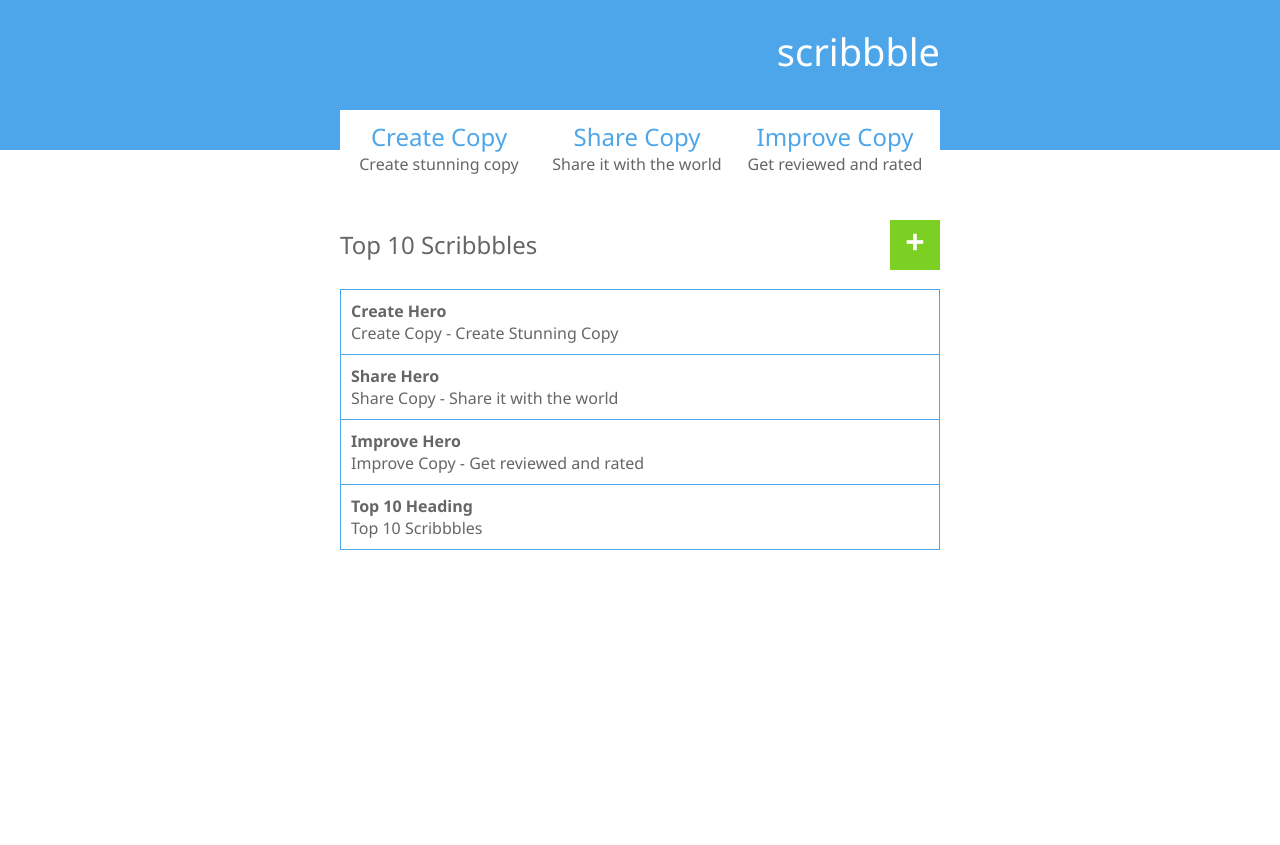
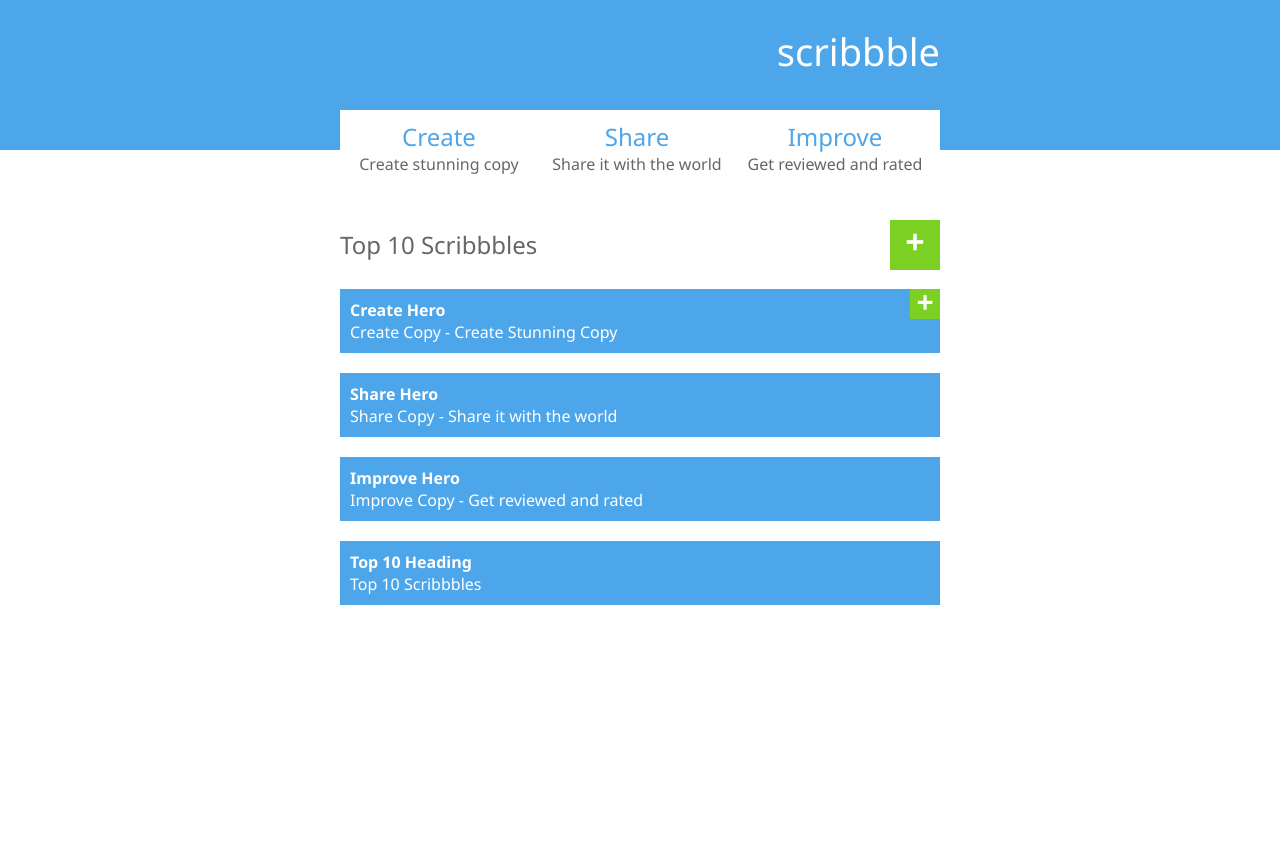
Before and after one commit to omgaz/scribbble, a web app: file public/index.html in a window 1280 px wide. Shown: the top 845 px of the page. Run offline with its HTML, style and script files only (its server is not run), Linux system fonts and the light colour scheme.

Commit message:
Updated styles and improved copy

```diff
--- a/public/css/style.css
+++ b/public/css/style.css
@@ -111,13 +111,17 @@ ul.copy10 {
 
 ul.copy10 > li {
   padding: 10px;
-  border-left: 1px solid #4EA6EA;
-  border-right: 1px solid #4EA6EA;
-  border-bottom: 1px solid #4EA6EA;
+  margin: 20px 0;
+  background-color: #4EA6EA;
+  color: white;
+  position: relative;
 }
 
-ul.copy10 > li:first-child {
-  border-top: 1px solid #4EA6EA;
+ul.copy10 > li a.add {
+  height: 30px;
+  width: 30px;
+  font-size: 30px;
+  line-height: 25px;
 }
 
 footer {
--- a/public/index.html
+++ b/public/index.html
@@ -12,15 +12,15 @@
 
       <section class="heroes">
         <div class="hero">
-          <h2>Create Copy</h2>
+          <h2>Create</h2>
           Create stunning copy
         </div>
         <div class="hero">
-          <h2>Share Copy</h2>
+          <h2>Share</h2>
           Share it with the world
         </div>
         <div class="hero">
-          <h2>Improve Copy</h2>
+          <h2>Improve</h2>
           Get reviewed and rated
         </div>
       </section>
@@ -32,6 +32,7 @@
           <li>
             <h4>Create Hero</h4>
             <p>Create Copy - Create Stunning Copy</p>
+            <a href="javascript:void(0);" class="add">+</a>
           </li>
           <li>
             <h4>Share Hero</h4>
```
